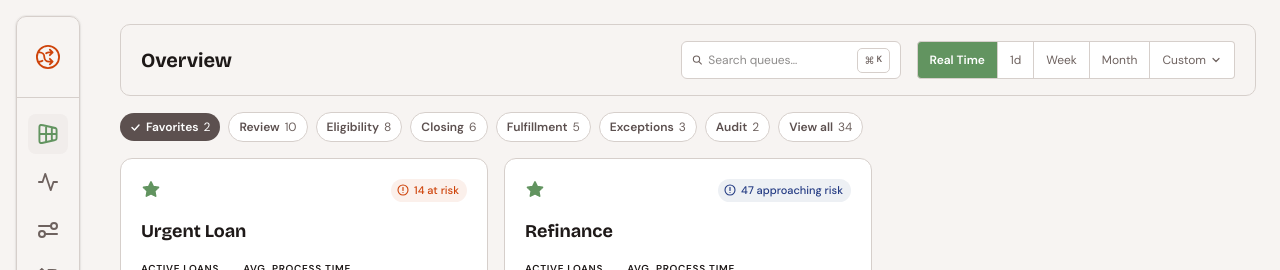
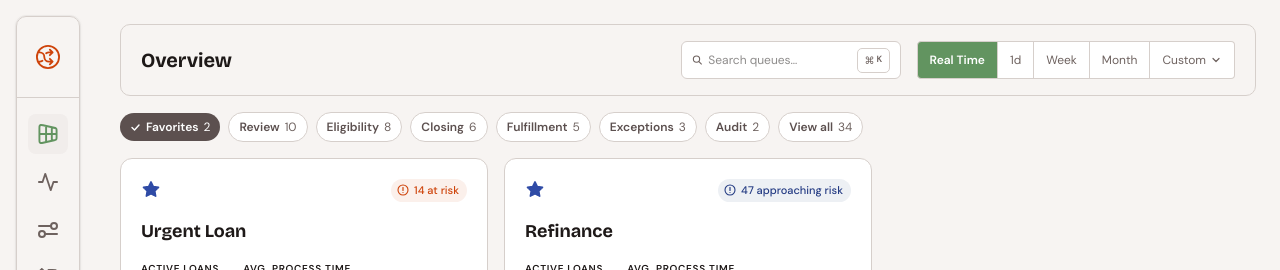
Before and after one commit to LinzLos/shift-prototype, a React (Vite) app: page / in a window 1280 px wide. Shown: the top 270 px of the page. Built offline with nearby package versions, Linux system fonts and the light colour scheme.

Commit message:
style: favorite stars -> accent blue (better signal); fix nav hover (was forced #FFFFFF !important) -> static --surface-muted

```diff
--- a/src/index.css
+++ b/src/index.css
@@ -201,7 +201,7 @@
 }
 .nav-item-wrap:hover .nav-tooltip { opacity: 1; transition-delay: 600ms; }
 .nav-item-wrap a { transition: background 0.18s ease, box-shadow 0.18s ease, transform 0.18s ease; }
-.nav-item-wrap:hover a { background: #FFFFFF !important; box-shadow: 0 1px 3px rgba(0,0,0,0.08) !important; transform: scale(1.08); }
+.nav-item-wrap:hover a { background: var(--surface-muted) !important; }
 
 /* Tiny Wire credit footer */
 .tw-credit {
--- a/src/screens/Overview.tsx
+++ b/src/screens/Overview.tsx
@@ -58,10 +58,10 @@ function StarButton({ filled, onToggle }: { filled: boolean; onToggle: (e: React
         transition: 'transform 0.18s ease',
       }}
     >
-      <svg width="20" height="20" viewBox="0 0 16 16" fill={filled ? '#629460' : 'none'}>
+      <svg width="20" height="20" viewBox="0 0 16 16" fill={filled ? 'var(--accent)' : 'none'}>
         <path
           d="M8 1.5L9.854 5.257L14 5.865L11 8.786L11.708 12.914L8 10.963L4.292 12.914L5 8.786L2 5.865L6.146 5.257L8 1.5Z"
-          stroke="#629460"
+          stroke="var(--accent)"
           strokeWidth="1.3"
           strokeLinecap="round"
           strokeLinejoin="round"
@@ -150,10 +150,10 @@ function FavoritesDemoGroup() {
           width="28"
           height="28"
           viewBox="0 0 16 16"
-          style={{ display: 'block', fill: filled ? 'var(--brand)' : 'none', transition: 'fill 0.25s ease' }}
+          style={{ display: 'block', fill: filled ? 'var(--accent)' : 'none', transition: 'fill 0.25s ease' }}
           className={phase === 'selected' ? 'star-jump-shake' : undefined}
         >
-          <path d={STAR_PATH} stroke="#629460" strokeWidth="1.3" strokeLinecap="round" strokeLinejoin="round" />
+          <path d={STAR_PATH} stroke="var(--accent)" strokeWidth="1.3" strokeLinecap="round" strokeLinejoin="round" />
         </svg>
       </div>
     </div>
```
